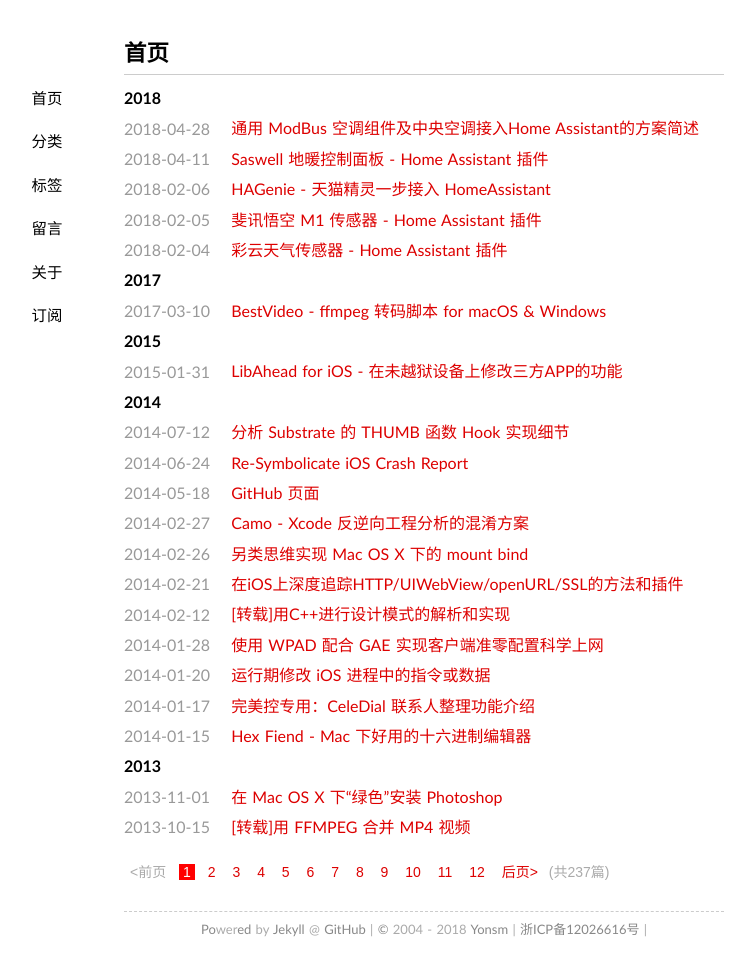
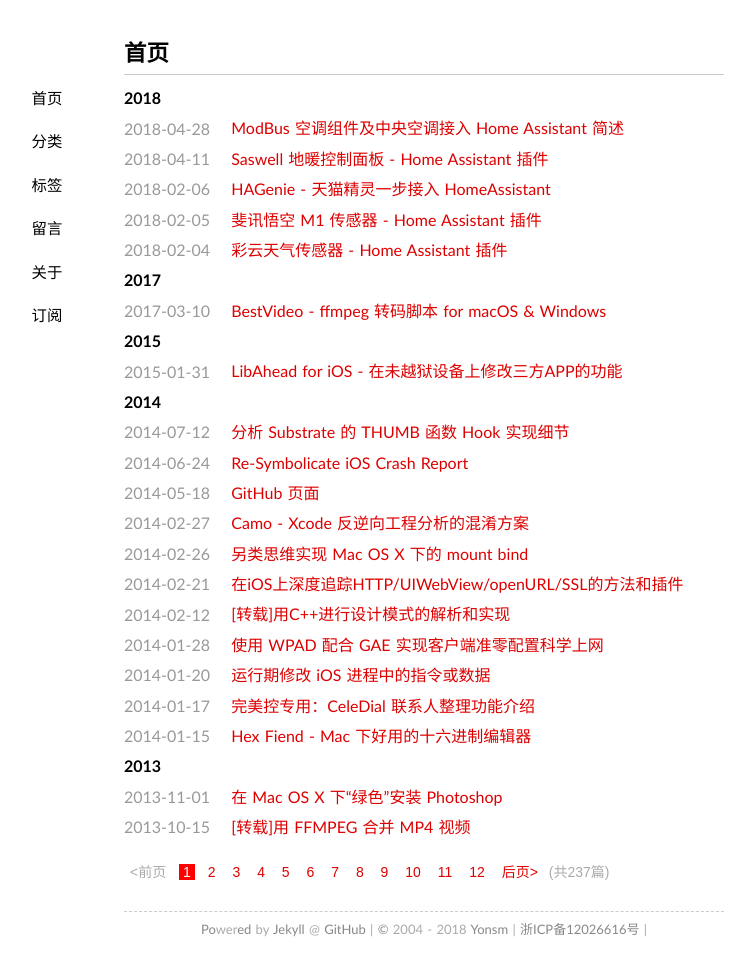
Before and after one commit to Yonsm/Yonsm.github.io, a Jekyll site: the page built from index.html, in a window 1280 px wide. Shown: the whole page, without its empty margins (216-945 px from the left). Built offline with Jekyll 4.4.1, drawn with Linux system fonts in a browser that asks for light colours; the list of posts is cut into pages by our own code; comment, search, counter and statistics services are not loaded.

Commit message:
Update 2018-04-28-modbus.md

```diff
--- a/_posts/2018-04-28-modbus.md
+++ b/_posts/2018-04-28-modbus.md
@@ -1,7 +1,7 @@
 ---
 date: 2018-04-28 18:09:04+08:00
 layout: post
-title: 通用 ModBus 空调组件及中央空调接入Home Assistant的方案简述
+title: ModBus 空调组件及中央空调接入 Home Assistant 简述
 categories: 代码
 tags: 智能家居
 ---
@@ -51,7 +51,7 @@ climate:
   target_temperature: {registers:[4,8,12]}
   operation: {registers: [5,9,13]}
   fan: {registers: [6,10,14]}
-  is_on: {registers[: [1,2,3], register_type: coil}
+  is_on: {registers: [1,2,3], register_type: coil}
   humidity: {registers: [30,31,32], register_type: input, scale: 0.1}
   target_humidity: {registers:[40,41,42]}
   swing: {registers:[50,51,52]}
```
